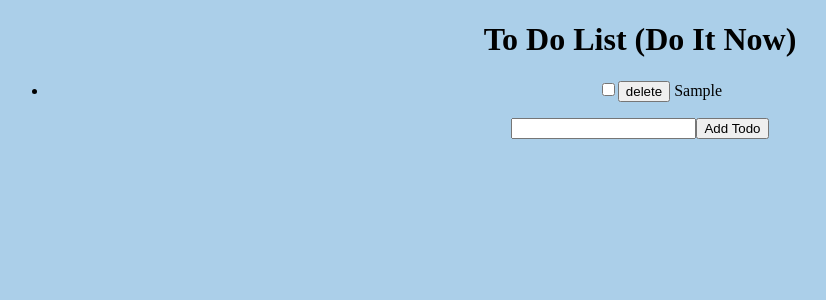
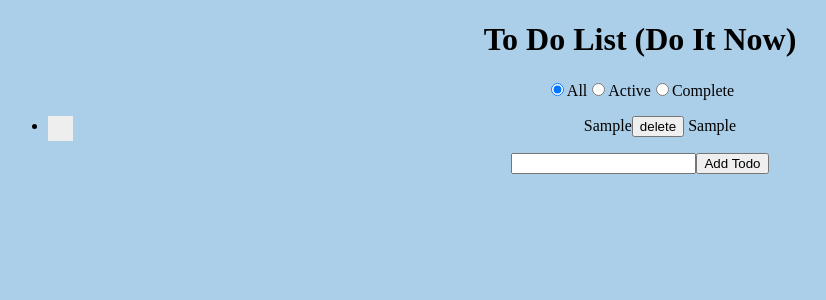
Before and after one commit to Deandrebrown01/Todo, a Vue app: page / in a window 1280 px wide. Both pictures are taken after typing "Sample" into the empty fields and a click on the button "Add Todo". Shown: the top 300 px of the page, without its empty margins (0-826 px from the left). Built offline with nearby package versions, Linux system fonts and the light colour scheme.

Commit message:
added color checkbox and others

```diff
--- a/src/App.vue
+++ b/src/App.vue
@@ -2,6 +2,7 @@
 import { ref, watch } from 'vue';
 let todos = ref(JSON.parse(window.localStorage.getItem('todos'))??[])
 let newTodo = ref('')
+let filter = ref('all')
 function number () {
 todos.value.push({
     text: newTodo.value,
@@ -18,13 +19,33 @@
 watch (todos, function(value){
     window.localStorage.setItem('todos',JSON.stringify(value))
 },{deep:true})
+
+function todoFilter(todo){
+    if (filter.value== 'active'){
+     return todo.complete == false
+    } else if (filter.value=='completed') {
+        return todo.complete == true
+    } else{
+      return true
+    }
+}
 </script>
 
 <template>
 <h1>To Do List (Do It Now)</h1>
+<input name="filter" type="radio" value="all" v-model="filter">
+<label>All</label>
+<input name="filter" type="radio" value="active" v-model="filter">
+<label>Active</label>
+<input name="filter" type="radio" value="completed" v-model="filter">
+<label>Complete</label>
 <ul>
-<li v-for="(todo,index ) in todos" :class= "{completed: todo.complete}">
-<input type="checkbox" v-model="todo.complete">
+<li v-for="(todo,index ) in todos.filter(todoFilter)" :class= "{completed: todo.complete}">
+<label class="container">
+<input type="checkbox" checked="checked" v-model="todo.complete">
+<span class="checkmark"></span>
+</label>
+<span :class="{completed: todo.complete}">{{ todo.text }}</span>
 <button @click="deleteTodo(index)">delete</button>
 {{ todo.text }}
 </li>
@@ -47,4 +68,70 @@
     color: rgb(0, 0, 0);
  }
 
+.container {
+  display: block;
+  position: relative;
+  padding-left: 35px;
+  margin-bottom: 12px;
+  cursor: pointer;
+  font-size: 22px;
+  -webkit-user-select: none;
+  -moz-user-select: none;
+  -ms-user-select: none;
+  user-select: none;
+}
+
+
+.container input {
+  position: absolute;
+  opacity: 0;
+  cursor: pointer;
+  height: 0;
+  width: 0;
+}
+
+
+.checkmark {
+  position: absolute;
+  top: 0;
+  left: 0;
+  height: 25px;
+  width: 25px;
+  background-color: #eee;
+}
+
+
+.container:hover input ~ .checkmark {
+  background-color: #ccc;
+}
+
+
+.container input:checked ~ .checkmark {
+  background-color: #003f72;
+}
+
+
+.checkmark:after {
+  content: "";
+  position: absolute;
+  display: none;
+}
+
+
+.container input:checked ~ .checkmark:after {
+  display: block;
+}
+
+
+.container .checkmark:after {
+  left: 9px;
+  top: 5px;
+  width: 5px;
+  height: 10px;
+  border: solid white;
+  border-width: 0 3px 3px 0;
+  -webkit-transform: rotate(45deg);
+  -ms-transform: rotate(45deg);
+  transform: rotate(45deg);
+}
 </style>
```
